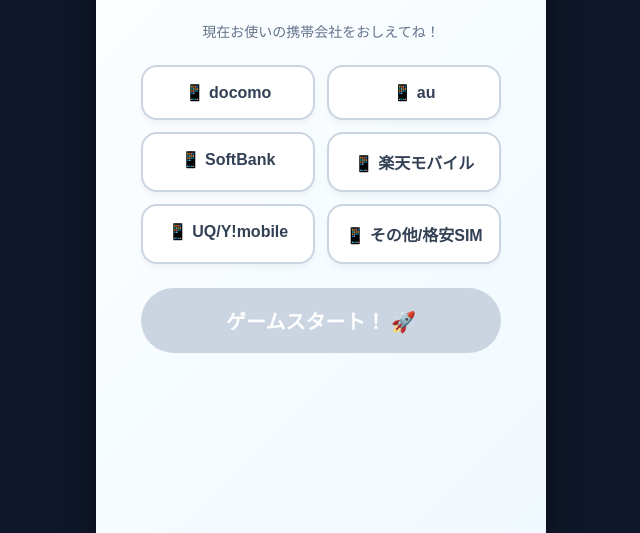
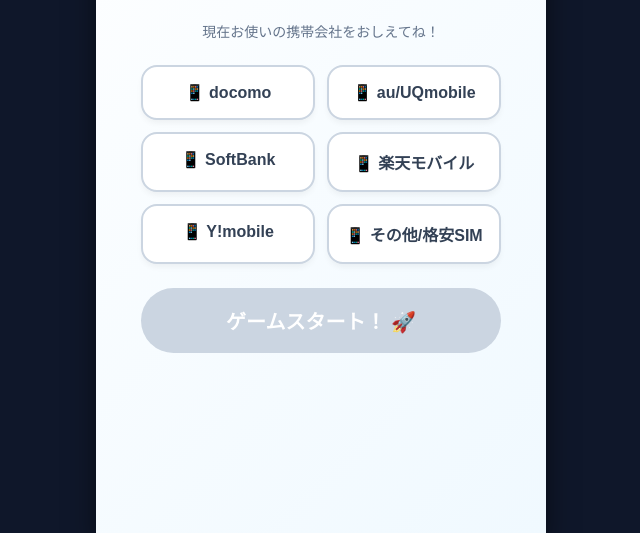
Before and after one commit to UQtomari/smartphonedrop, a plain HTML site: page index.html in a window 1280 px wide. Shown: the part 267-800 px from the top of the page, without its empty margins (319-959 px from the left). Drawn offline with nearby package versions, Linux system fonts and the light colour scheme.

Commit message:
Update index.html

```diff
--- a/index.html
+++ b/index.html
@@ -548,10 +548,10 @@
 
         <div class="carrier-grid">
             <button class="carrier-btn" onclick="selectCarrier(this, 'docomo')">📱 docomo</button>
-            <button class="carrier-btn" onclick="selectCarrier(this, 'au')">📱 au</button>
+            <button class="carrier-btn" onclick="selectCarrier(this, 'au')">📱 au/UQmobile</button>
             <button class="carrier-btn" onclick="selectCarrier(this, 'SoftBank')">📱 SoftBank</button>
             <button class="carrier-btn" onclick="selectCarrier(this, 'Rakuten')">📱 楽天モバイル</button>
-            <button class="carrier-btn" onclick="selectCarrier(this, 'UQ/Ymobile')">📱 UQ/Y!mobile</button>
+            <button class="carrier-btn" onclick="selectCarrier(this, 'UQ/Ymobile')">📱 Y!mobile</button>
             <button class="carrier-btn" onclick="selectCarrier(this, 'Other')">📱 その他/格安SIM</button>
         </div>
 
```
